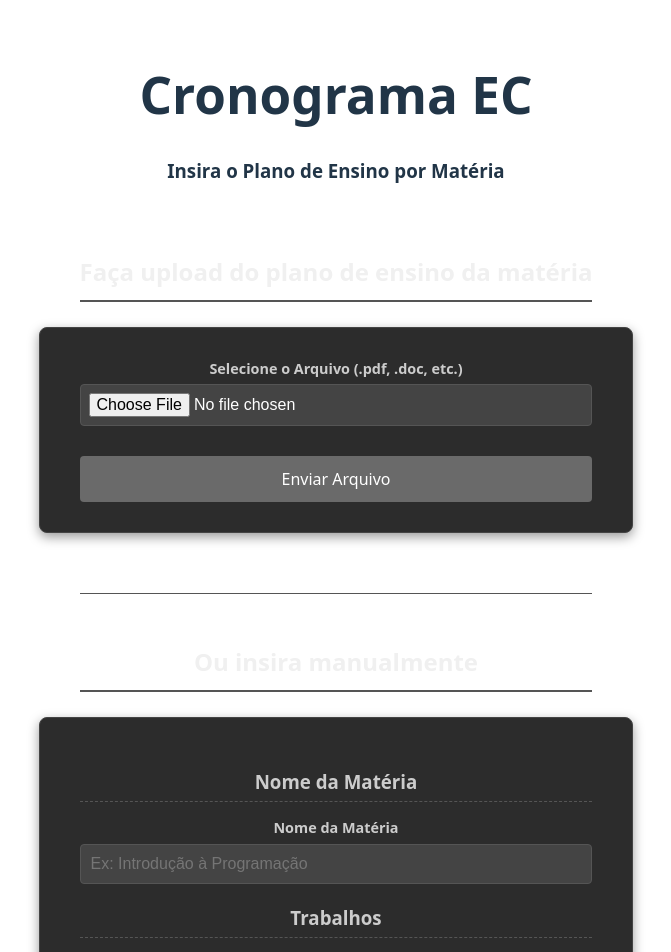
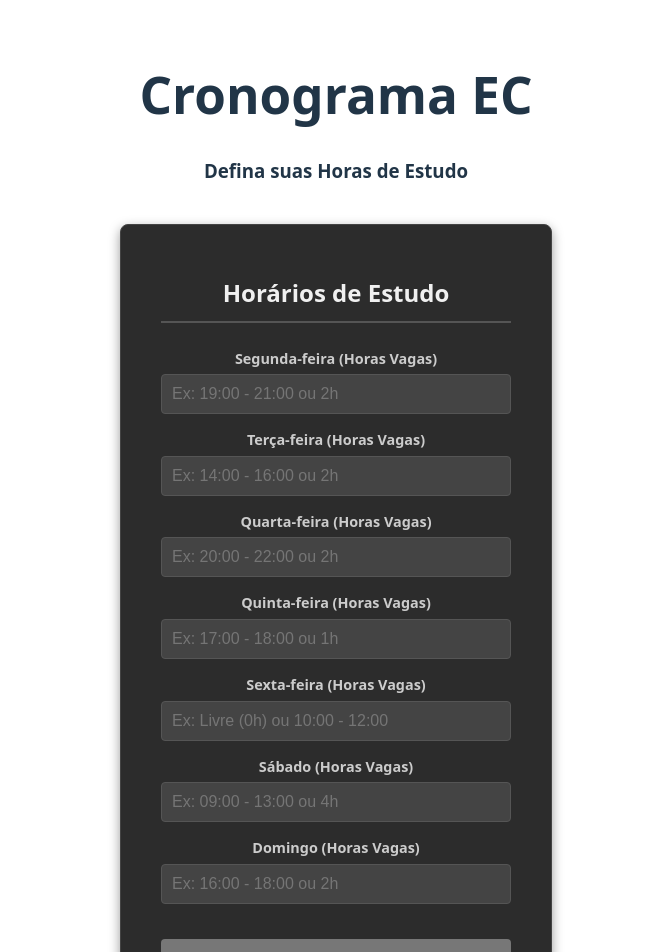
Before and after one commit to ana-borowsky/cronograma-educacional-react, a React app in the folder frontend/: page / in a window 1280 px wide. Shown: the top 952 px of the page, without its empty margins (304-975 px from the left). Built offline with nearby package versions, Linux system fonts and the light colour scheme; the HTML template or start-up script is replaced by a standard one.

Commit message:
Adiciona página de horas de estudo

```diff
--- a/frontend/src/App.jsx
+++ b/frontend/src/App.jsx
@@ -1,11 +1,11 @@
 import './App.css'
-import Syllabus from './pages/Syllabus.jsx'
+import StudySchedule from './pages/StudySchedule.jsx'
 
 function App() {
 
   return (
     <>
-      <Syllabus />
+      <StudySchedule />
 
     </>
   )
--- /dev/null
+++ b/frontend/src/pages/StudySchedule.jsx
@@ -0,0 +1,96 @@
+import Layout from "../components/Layout"
+
+const StudySchedule = () => {
+  return (
+    <Layout subtitle="Defina suas Horas de Estudo">
+      <div className="login-container">
+        <form className="login-form">
+          <h2>Horários de Estudo</h2>
+
+          {/* Segunda-feira */}
+          <div className="input-group">
+            <label htmlFor="monday-hours">Segunda-feira (Horas Vagas)</label>
+            <input
+              type="text"
+              id="monday-hours"
+              name="monday-hours"
+              placeholder="Ex: 19:00 - 21:00 ou 2h"
+            />
+          </div>
+
+          {/* Terça-feira */}
+          <div className="input-group">
+            <label htmlFor="tuesday-hours">Terça-feira (Horas Vagas)</label>
+            <input
+              type="text"
+              id="tuesday-hours"
+              name="tuesday-hours"
+              placeholder="Ex: 14:00 - 16:00 ou 2h"
+            />
+          </div>
+
+          {/* Quarta-feira */}
+          <div className="input-group">
+            <label htmlFor="wednesday-hours">Quarta-feira (Horas Vagas)</label>
+            <input
+              type="text"
+              id="wednesday-hours"
+              name="wednesday-hours"
+              placeholder="Ex: 20:00 - 22:00 ou 2h"
+            />
+          </div>
+
+          {/* Quinta-feira */}
+          <div className="input-group">
+            <label htmlFor="thursday-hours">Quinta-feira (Horas Vagas)</label>
+            <input
+              type="text"
+              id="thursday-hours"
+              name="thursday-hours"
+              placeholder="Ex: 17:00 - 18:00 ou 1h"
+            />
+          </div>
+
+          {/* Sexta-feira */}
+          <div className="input-group">
+            <label htmlFor="friday-hours">Sexta-feira (Horas Vagas)</label>
+            <input
+              type="text"
+              id="friday-hours"
+              name="friday-hours"
+              placeholder="Ex: Livre (0h) ou 10:00 - 12:00"
+            />
+          </div>
+
+          {/* Sábado */}
+          <div className="input-group">
+            <label htmlFor="saturday-hours">Sábado (Horas Vagas)</label>
+            <input
+              type="text"
+              id="saturday-hours"
+              name="saturday-hours"
+              placeholder="Ex: 09:00 - 13:00 ou 4h"
+            />
+          </div>
+
+          {/* Domingo */}
+          <div className="input-group">
+            <label htmlFor="sunday-hours">Domingo (Horas Vagas)</label>
+            <input
+              type="text"
+              id="sunday-hours"
+              name="sunday-hours"
+              placeholder="Ex: 16:00 - 18:00 ou 2h"
+            />
+          </div>
+
+          <button type="submit" className="login-button">
+            Salvar Horários de Estudo
+          </button>
+        </form>
+      </div>
+    </Layout>
+  );
+};
+
+export default StudySchedule;
```
